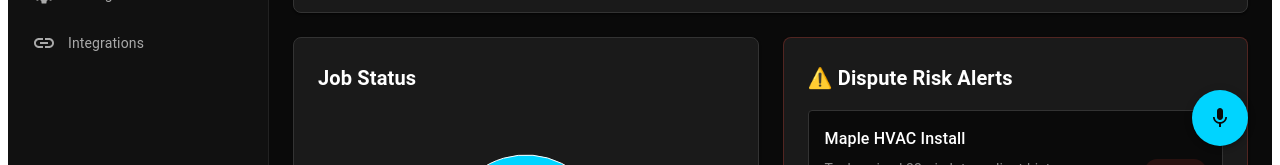
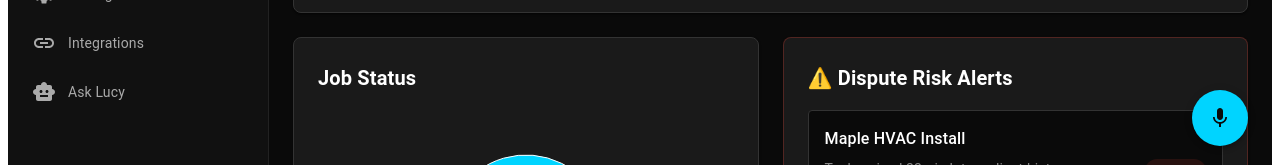
Before and after one commit to Samuelwedi/future-jobs-pro-ai, a React (Vite) app in the folder web/: page /dashboard in a window 1280 px wide. Shown: the part 622-787 px from the top of the page. Built offline with nearby package versions, Linux system fonts and the light colour scheme.

Commit message:
Fix missing SmartToy icon import

```diff
--- a/web/src/pages/Dashboard.tsx
+++ b/web/src/pages/Dashboard.tsx
@@ -10,7 +10,7 @@ import {
   Dashboard as DashboardIcon, CalendarMonth, Assessment,
   Groups, Folder, Timer, Chat, Assignment, BeachAccess,
   TouchApp, Settings, Logout, Link as LinkIcon,
-  Mic, MicOff,
+  SmartToy, Mic, MicOff,
 } from '@mui/icons-material';
 import {
   AreaChart, Area, PieChart, Pie, Cell, XAxis, YAxis,
@@ -33,6 +33,7 @@ const navItems = [
   { label: 'Kiosk', icon: <TouchApp />, path: '/kiosk' },
   { label: 'Settings', icon: <Settings />, path: '/settings' },
   { label: 'Integrations', icon: <LinkIcon />, path: '/integrations' },
+  { label: 'Ask Lucy', icon: <SmartToy />, path: '/ask-lucy' },
 ];
 
 export default function Dashboard() {
@@ -71,7 +72,7 @@ export default function Dashboard() {
     { phrase: 'tasks', action: () => navigate('/tasks') },
     { phrase: 'settings', action: () => navigate('/settings') },
     { phrase: 'dashboard', action: () => navigate('/dashboard') },
-    { phrase: 'log out', action: () => handleLogout() },
+    { phrase: 'log out', action: () => handleLogout },
   ];
 
   const startVoice = () => {
```
